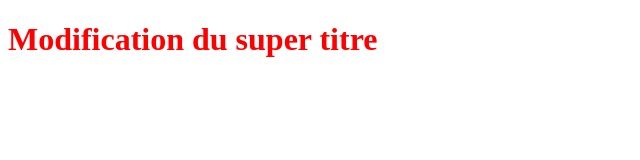
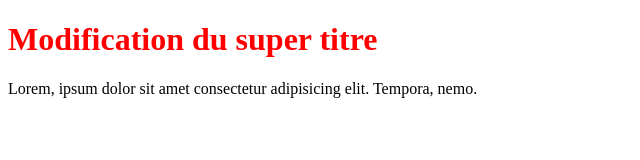
Before and after one commit to Arthur40480/OpenclassroomsProjectGit, a plain HTML site: page index.html in a window 1280 px wide. Shown: the whole page, without its empty margins (0-640 px from the left). Drawn offline with Linux system fonts and the light colour scheme.

Commit message:
Add description

```diff
--- a/index.html
+++ b/index.html
@@ -9,5 +9,7 @@
 </head>
 <body>
     <h1>Modification du super titre</h1>
+    <!-- Description -->
+    <p>Lorem, ipsum dolor sit amet consectetur adipisicing elit. Tempora, nemo.</p>
 </body>
 </html>
```
